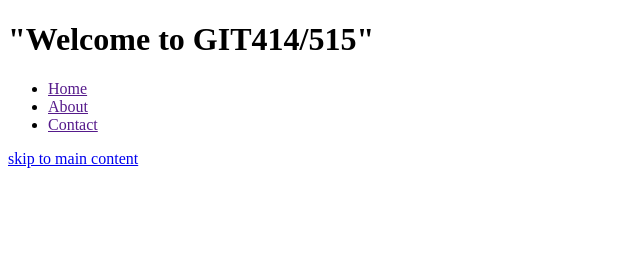
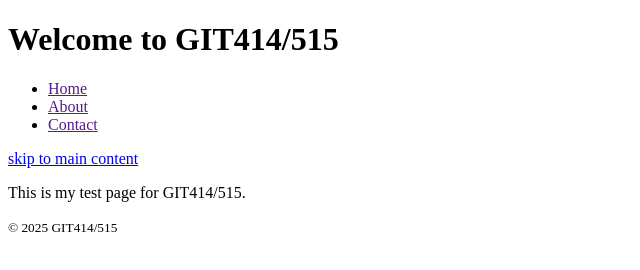
Before and after one commit to SunilGurung-codes/GIT414, a plain HTML site: page index.html in a window 1280 px wide. Shown: the whole page, without its empty margins (0-640 px from the left). Drawn offline with Linux system fonts and the light colour scheme.

Commit message:
Update index.html

```diff
--- a/index.html
+++ b/index.html
@@ -8,8 +8,8 @@
   </head>
   <body>
     <header>
-      <h1>"Welcome to GIT414/515"</h1>
-      <nav>
+      <h1>Welcome to GIT414/515</h1>
+      <nav class="nav-bar">
           <ul>
             <li><a href="">Home</a></li>
             <li><a href="">About</a></li>
@@ -21,6 +21,13 @@
     <a href="#main-content">skip to main content</a>
     <main id="main-content">
 
+      <p>This is my test page for GIT414/515.</p>
+
     </main>
+
+
+    <footer>
+      <small>© 2025 GIT414/515</small>
+    </footer>
   </body>
 </html>
```
